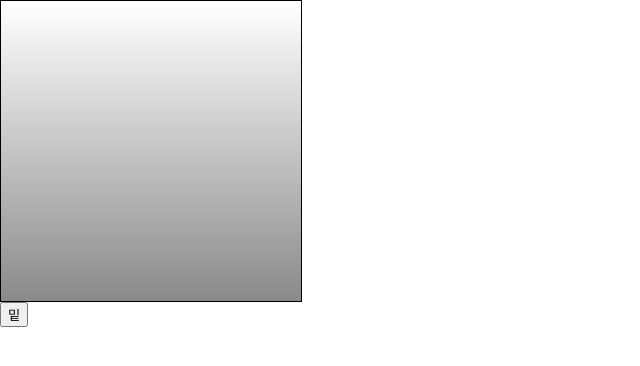
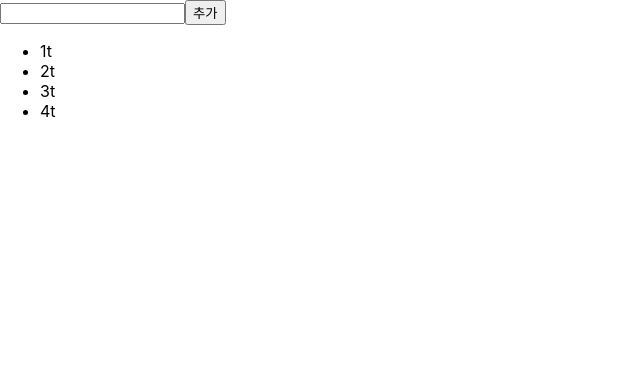
Before and after one commit to PiaoZhengxun/Developer-React, a React (Create React App) app in the folder hello-react/: page / in a window 1280 px wide. Shown: the top 366 px of the page, without its empty margins (0-640 px from the left). Built offline with nearby package versions, Linux system fonts and the light colour scheme.

Commit message:
chapter 6
understanding map and filter

```diff
--- a/hello-react/src/App.js
+++ b/hello-react/src/App.js
@@ -1,14 +1,9 @@
 import React, { Component } from 'react';
-import ScrollBox from './ScrollBox';
+import IterationSample from './IterationSample';
 
 class App extends Component {
   render() {
-    return (
-      <div>
-        <ScrollBox ref={(ref) => (this.scrollBox = ref)} />
-        <button onClick={() => this.scrollBox.scrollToBottom()}>밑</button>
-      </div>
-    );
+    return <IterationSample />;
   }
 }
 export default App;
--- /dev/null
+++ b/hello-react/src/IterationSample.js
@@ -0,0 +1,42 @@
+import React, { useState } from 'react';
+
+const IterationSample = () => {
+  const [names, setNames] = useState([
+    { id: 1, text: '1t' },
+    { id: 2, text: '2t' },
+    { id: 3, text: '3t' },
+    { id: 4, text: '4t' },
+  ]);
+  const [inputText, setInputText] = useState('');
+  const [nextId, setNextId] = useState(5);
+
+  const onChange = (e) => setInputText(e.target.value);
+  const onClick = () => {
+    const nextNames = names.concat({
+      id: nextId,
+      text: inputText,
+    });
+    setNextId(nextId + 1);
+    setNames(nextNames);
+    setInputText('');
+  };
+  const onRemove = (id) => {
+    const nextNames = names.filter((name) => name.id !== id);
+    setNames(nextNames);
+  };
+
+  const namesList = names.map((name) => (
+    <li key={name.id} onDoubleClick={() => onRemove(name.id)}>
+      {name.text}
+    </li>
+  ));
+  return (
+    <>
+      <input value={inputText} onChange={onChange} />
+      <button onClick={onClick}>추가</button>
+      <ul>{namesList}</ul>
+    </>
+  );
+};
+
+export default IterationSample;
```
